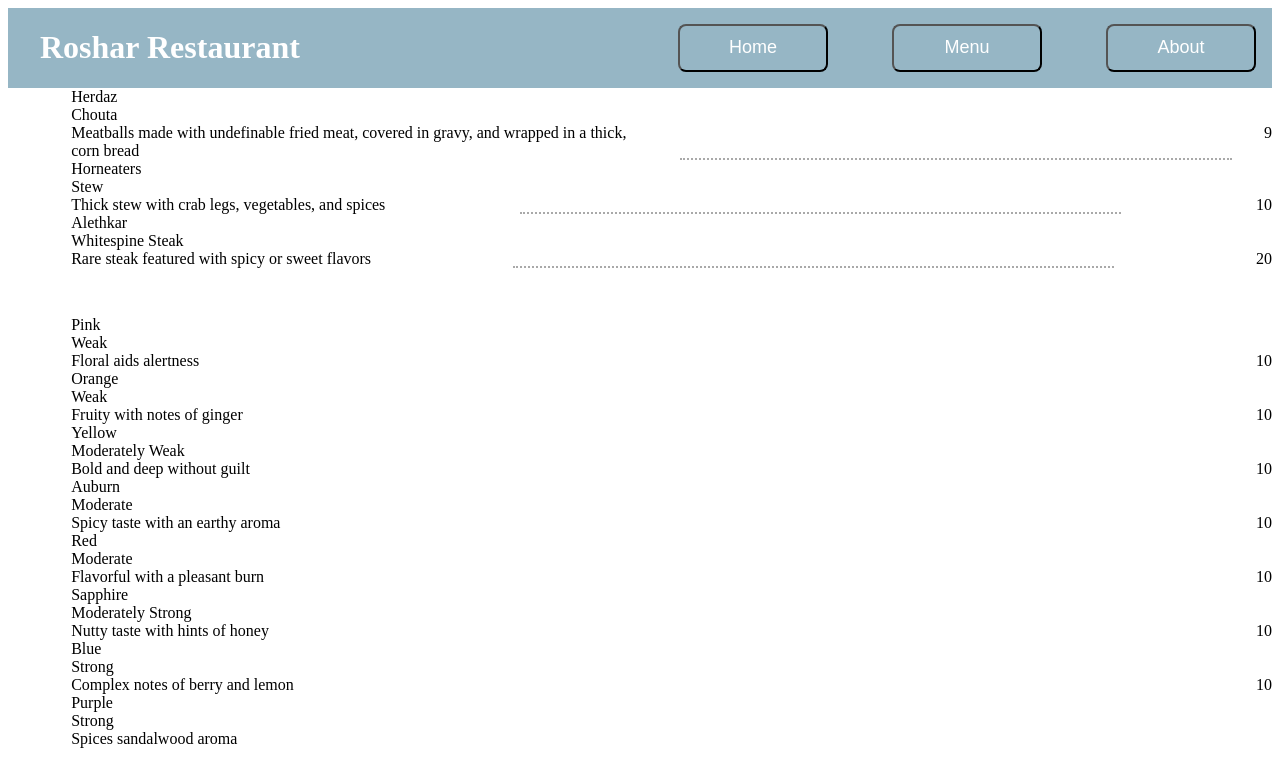
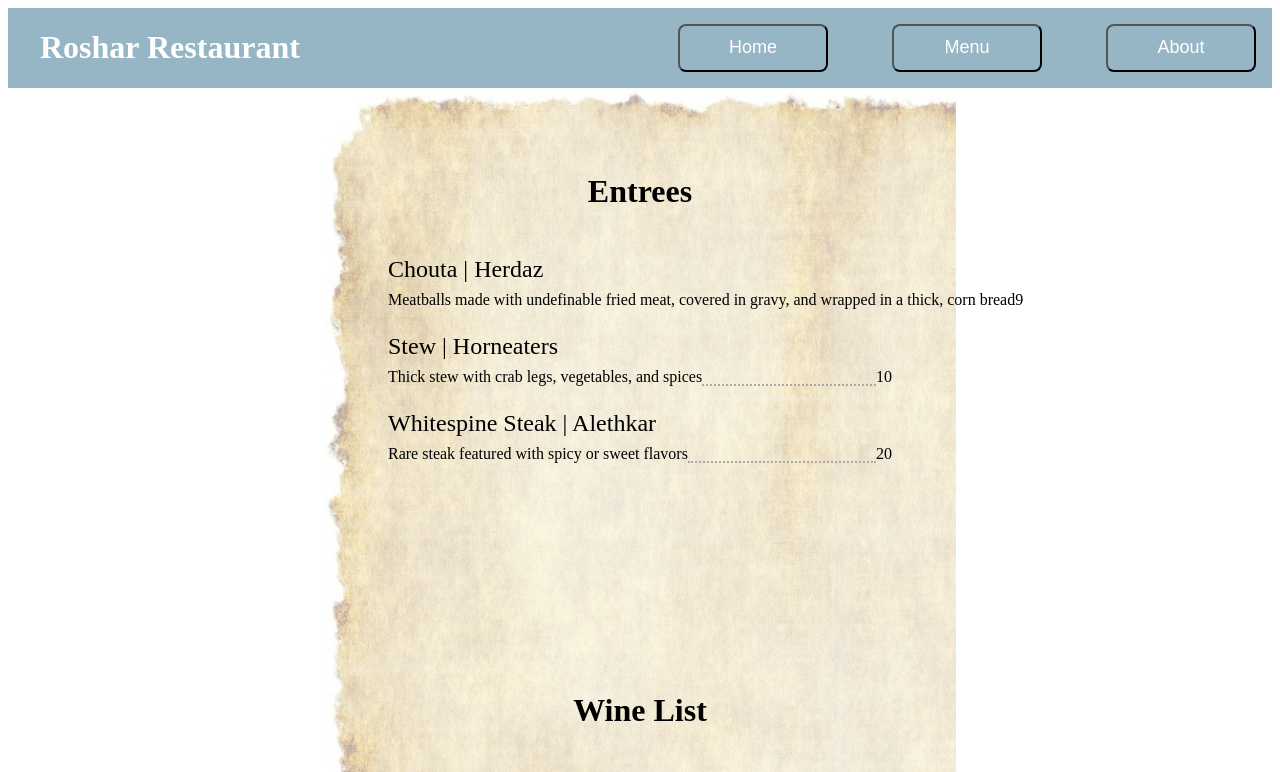
Before and after one commit to Chris-Whaley/top-restaurant, a website built with webpack: page src/template.html in a window 1280 px wide. Both pictures are taken after a click on the button "Menu". Shown: the top 772 px of the page. Built offline with nearby package versions, Linux system fonts and the light colour scheme; a web font is replaced by a local one.

Commit message:
feat: Format menus and add background image

```diff
--- a/src/home.js
+++ b/src/home.js
@@ -3,17 +3,16 @@
 // title top left, nav buttons to the right
 
 export default function createHome() {
+  const content = document.getElementById("content");
+  content.innerHTML = "";
+  content.classList.remove("menus");
+  const backgroundContent = document.createElement("div");
+  const welcome = document.createElement("div");
 
-    const content = document.getElementById('content');
-    content.innerHTML = "";
-    const backgroundContent = document.createElement('div');
-    const welcome = document.createElement('div');
+  backgroundContent.classList.add("backgroundContent");
+  welcome.classList.add("welcome");
+  welcome.textContent = "Welcome to Roshar Restaurant";
 
-    backgroundContent.classList.add('backgroundContent');
-    welcome.classList.add('welcome');
-    welcome.textContent = 'Welcome to Roshar Restaurant';
-
-    content.appendChild(backgroundContent);
-    content.appendChild(welcome);
-
-};
+  content.appendChild(backgroundContent);
+  content.appendChild(welcome);
+}
--- a/src/menu.js
+++ b/src/menu.js
@@ -39,6 +39,10 @@ function createFood() {
     },
   };
   const foodMenu = document.getElementById("food-menu");
+  const foodHeading = document.createElement("h1");
+  foodMenu.appendChild(foodHeading);
+  foodHeading.textContent = "Entrees";
+
   // make a div for each key, text content is the value
   for (const [key, value] of Object.entries(foods)) {
     let nationalityDesc = document.createElement("div");
@@ -59,10 +63,8 @@ function createFood() {
           foodMenu.appendChild(nationalityDesc);
           break;
         case "food":
-          foodDesc.classList.add(k);
-          foodDesc.textContent = v;
-          nationalityDesc.appendChild(foodDesc);
-          foodDesc.appendChild(descPriceContainer);
+          nationalityDesc.textContent = v + " | " + nationalityDesc.textContent;
+          nationalityDesc.appendChild(descPriceContainer);
           break;
         case "description":
           longDesc.classList.add(k);
@@ -134,35 +136,44 @@ function createWines() {
       color: "Purple",
       strength: "Strong",
       description: "Spices sandalwood aroma",
+      price: "10",
     },
   };
   const wineMenu = document.getElementById("wine-menu");
+  const wineHeading = document.createElement("h1");
+  wineMenu.appendChild(wineHeading);
+  wineHeading.textContent = "Wine List";
+
   // make a div for each key, text content is the value
   for (const [key, value] of Object.entries(wines)) {
     let colorDesc = document.createElement("div");
-    let strengthDesc = document.createElement("div");
+    let colorStrengthContainer = document.createElement("div");
+    colorStrengthContainer.classList.add("color-strength-container");
     let longDesc = document.createElement("div");
     let priceDesc = document.createElement("div");
     let descPriceContainer = document.createElement("div");
     descPriceContainer.classList.add("desc-price-container");
+    let blank = document.createElement("span");
+    blank.classList.add("desc-price-buffer");
+
     for (const [k, v] of Object.entries(value)) {
       switch (k) {
         case "color":
           colorDesc.classList.add(k);
           colorDesc.setAttribute("id", v);
           colorDesc.textContent = v;
-          wineMenu.appendChild(colorDesc);
+          wineMenu.appendChild(colorStrengthContainer);
+          colorStrengthContainer.appendChild(colorDesc);
           break;
         case "strength":
-          strengthDesc.classList.add(k);
-          strengthDesc.textContent = v;
-          colorDesc.appendChild(strengthDesc);
-          colorDesc.appendChild(descPriceContainer);
+          colorDesc.textContent += " | " + v;
+          colorStrengthContainer.appendChild(descPriceContainer);
           break;
         case "description":
           longDesc.classList.add(k);
           longDesc.textContent = v;
           descPriceContainer.appendChild(longDesc);
+          descPriceContainer.appendChild(blank);
           break;
         case "price":
           priceDesc.classList.add(k);
--- a/src/styles.css
+++ b/src/styles.css
@@ -60,20 +60,63 @@ header {
 }
 
 .menus {
+    background-image: linear-gradient(rgba(255, 255, 255, 0.5), rgba(255, 255, 255, 0.5)), url(./images/scroll-paper-background.jpg);
+    background-size: cover;
     display: grid;
-    gap: 3rem;
-    margin-left: 5%;
+    gap: 5rem;
+    width: 50%;
+    margin-left: auto;
+    margin-right: auto;
 }
 
-.desc-price-container {
-    display: flex;
-    gap: 2rem;
-    justify-content: space-between;
+.nationality,
+.color {
+    font-size: 1.5rem;
 }
 
 
-/* FIXME either fix or remove the dotted line attempt */
+/* all to put the dotted line between the description and price */
+.desc-price-container {
+    display: flex;
+    justify-content: space-between;
+    font-size: 1rem;
+}
+
+.description {
+    flex: 0 0 auto;
+}
+
+.desc-price-container > span {
+    flex: 1 0 auto;
+}
+
+.price {
+    flex: 0 0 auto;
+}
+
 .desc-price-buffer {
     border-bottom: 2px dotted darkgray;
-    width: 50%;
+    /* width: 50%; */
 }
+/* ----------------------------------------------------------- */
+
+#food-menu,
+#wine-menu{
+    display: flex;
+    flex-direction: column;
+    justify-content: space-between;
+    gap: 1.5rem;
+    padding: 4rem;
+
+}
+
+#food-menu > h1,
+#wine-menu > h1 {
+    text-align: center;
+}
+
+.color-strength-container,
+.nationality {
+    display: grid;
+    gap: 0.5rem;
+}
```
Also changed, not shown: src/images/scroll-paper-background.jpg (added).
